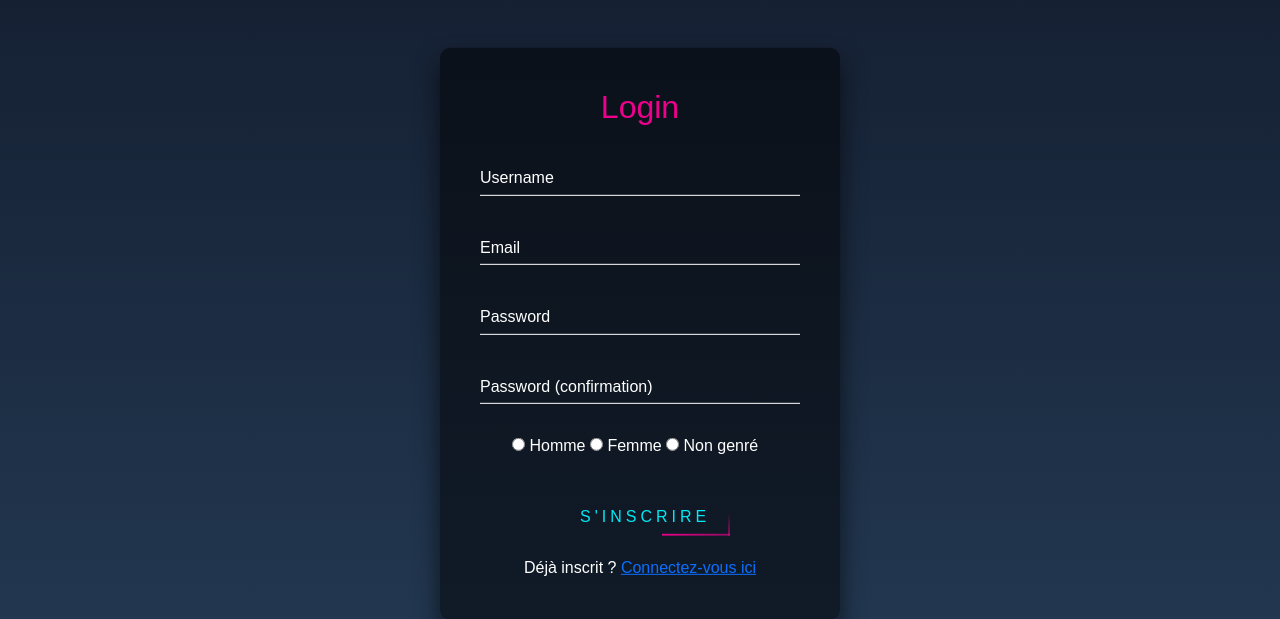
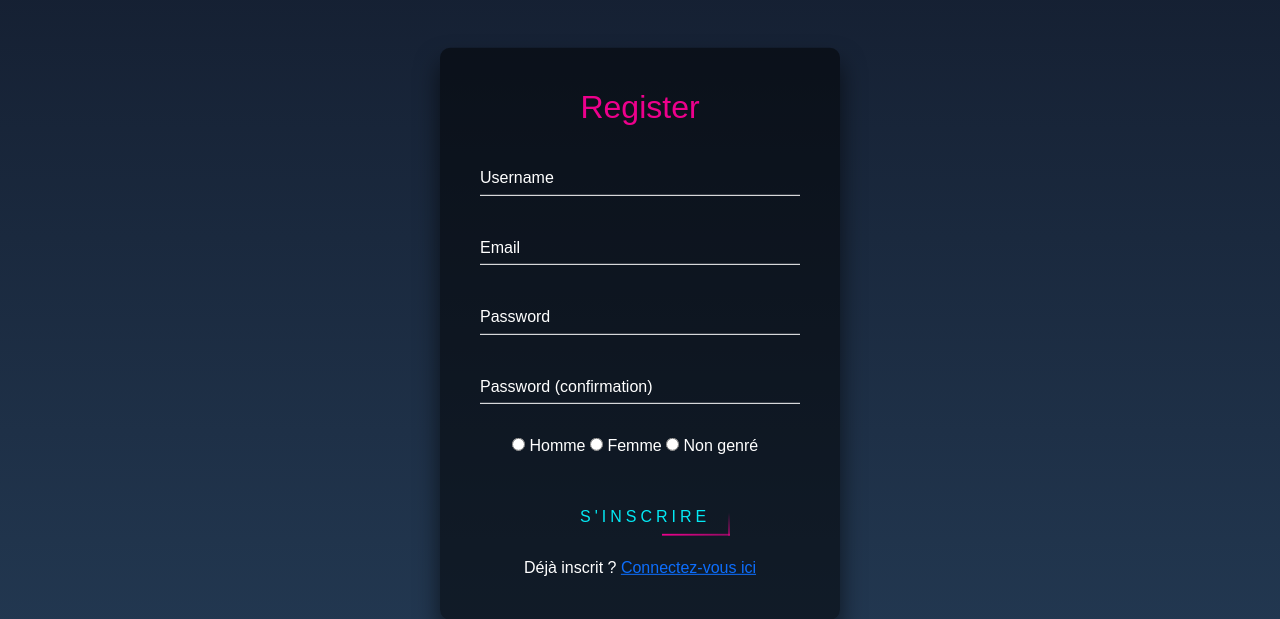
Before and after one commit to N0SAFE/livequestion, a PHP site: page /Authentification_PHP/register.php in a window 1280 px wide. Shown: the part 66-685 px from the top of the page. Run offline with PHP 8.4, Linux system fonts and the light colour scheme.

Commit message:
error comited register form name

```diff
--- a/Authentification_PHP/register.php
+++ b/Authentification_PHP/register.php
@@ -23,7 +23,7 @@ function form($errorPass=False, $errorEmail=False, $existEmail=False, $existPseu
 	<?php }else{?>
     	<div class="login-box">
 	<?php }?>
-        <h2>Login</h2>
+        <h2>Register</h2>
         <form class="box" action="" method="post">
             <div class="user-box">
                 <input type="text" name="pseudo" required="">
```
